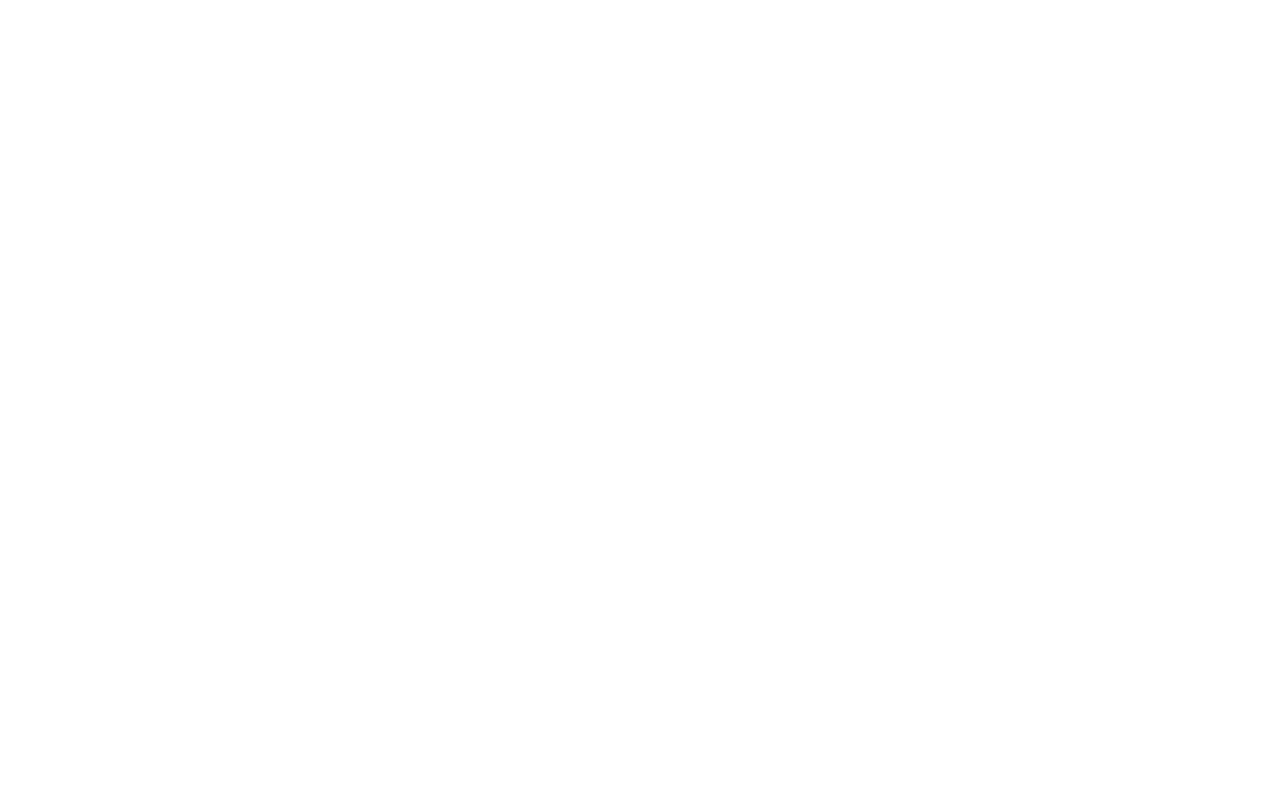
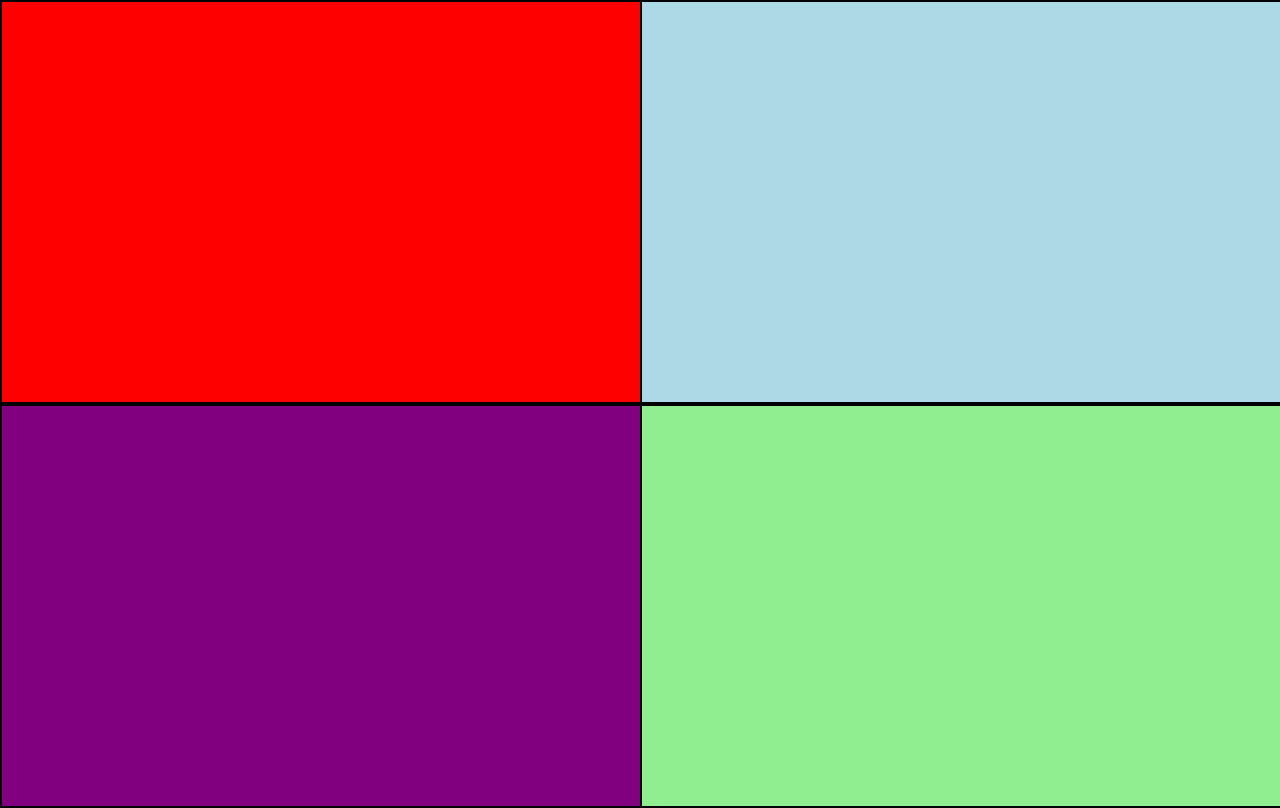
Before and after one commit to nickte4/game-blog, a plain HTML site: page index.html in a window 1280 px wide. Drawn offline with Linux system fonts and the light colour scheme.

Commit message:
Experiment div features

```diff
--- a/index.html
+++ b/index.html
@@ -7,5 +7,12 @@
     <title>My Blog</title>
     <link rel="stylesheet" href="./styles.css" />
   </head>
-  <body></body>
+  <body>
+    <div class="main-display">
+      <div class="section picture"></div>
+      <div class="section about"></div>
+      <div class="section why"></div>
+      <div class="section fact"></div>
+    </div>
+  </body>
 </html>
--- a/styles.css
+++ b/styles.css
@@ -2,3 +2,25 @@
   margin: 0;
   padding: 0;
 }
+.main-display {
+  display: grid;
+  grid-template-columns: 50% 50%;
+  grid-template-rows: 50% 50%;
+}
+.section {
+  width: 50vw;
+  height: 50vh;
+  border: 2px solid black;
+}
+.section.picture {
+  background-color: red;
+}
+.section.about {
+  background-color: lightblue;
+}
+.section.why {
+  background-color: purple;
+}
+.section.fact {
+  background-color: lightgreen;
+}
```
